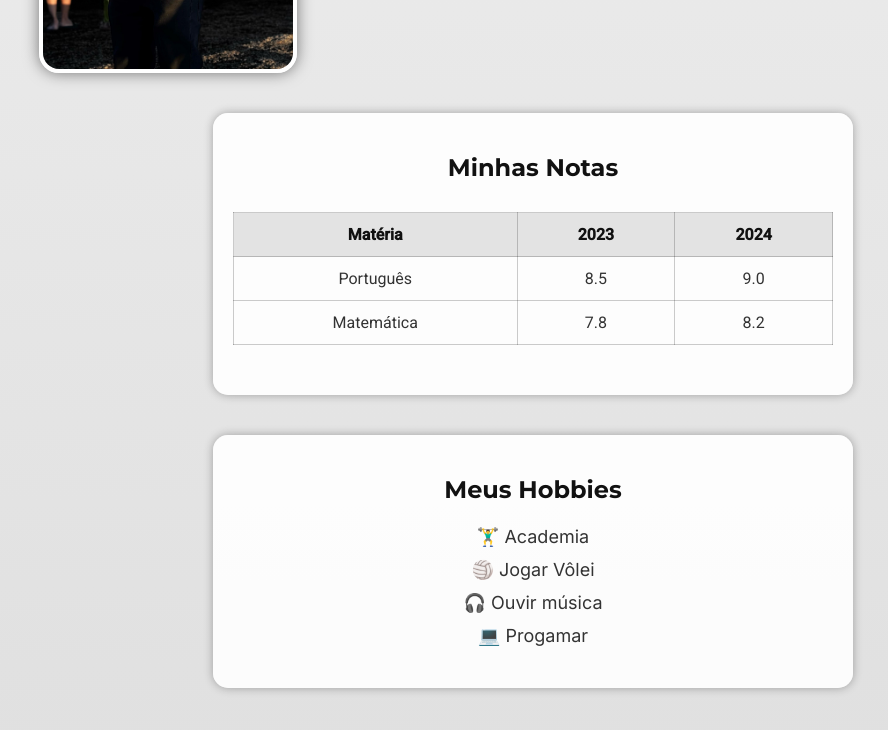
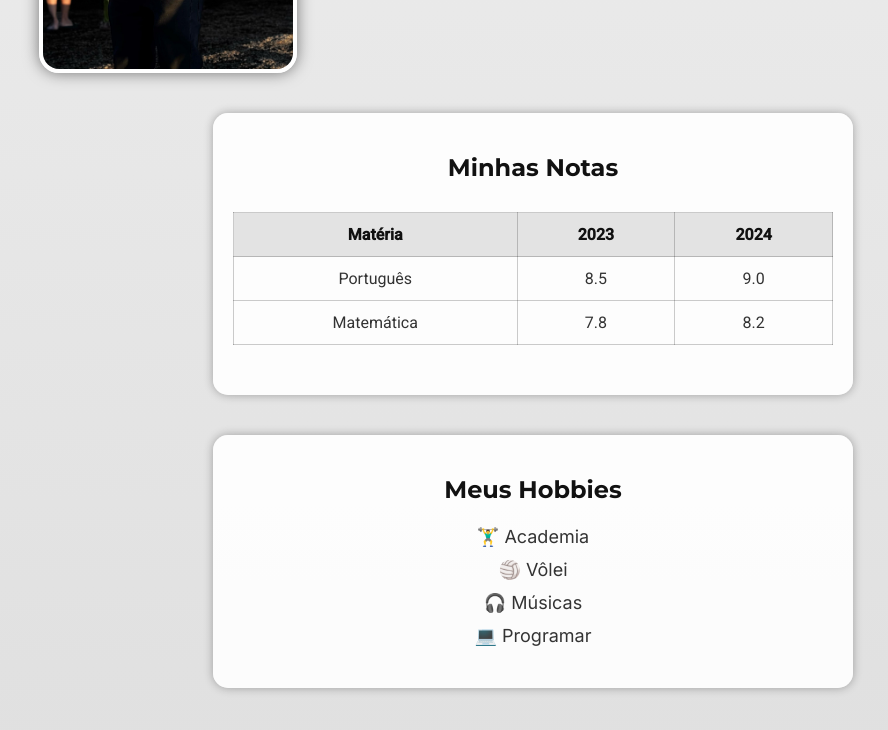
Before and after one commit to baianoo-cmd/meu-site, a plain HTML site: page index.html in a window 1280 px wide. Shown: the part 565-1295 px from the top of the page, without its empty margins (107-995 px from the left). Drawn offline with nearby package versions, Linux system fonts and the light colour scheme.

Commit message:
Add files via upload

```diff
--- a/index.html
+++ b/index.html
@@ -211,9 +211,9 @@
       <h2>Meus Hobbies</h2>
       <ul>
         <li>🏋️‍♂️ Academia</li>
-        <li>🏐 Jogar Vôlei</li>
-        <li>🎧 Ouvir música</li>
-        <li>💻 Progamar</li>
+        <li>🏐 Vôlei</li>
+        <li>🎧 Músicas</li>
+        <li>💻 Programar</li>
       </ul>
     </div>
     <script>
```
